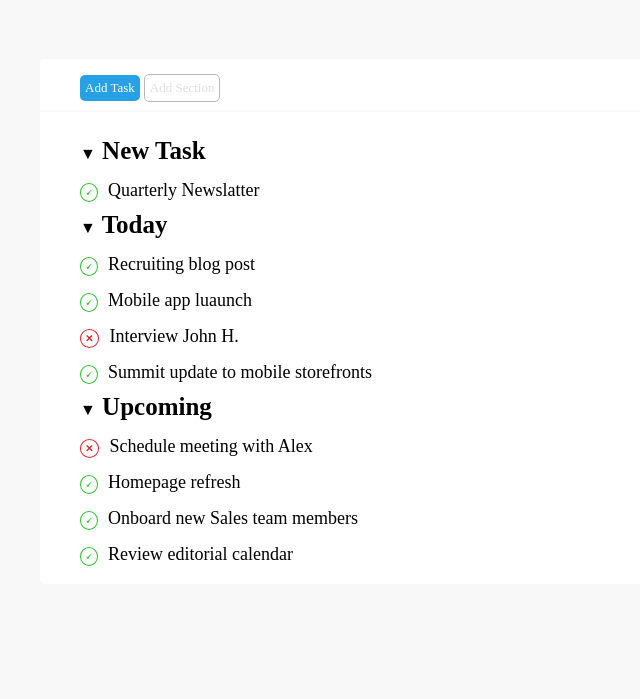
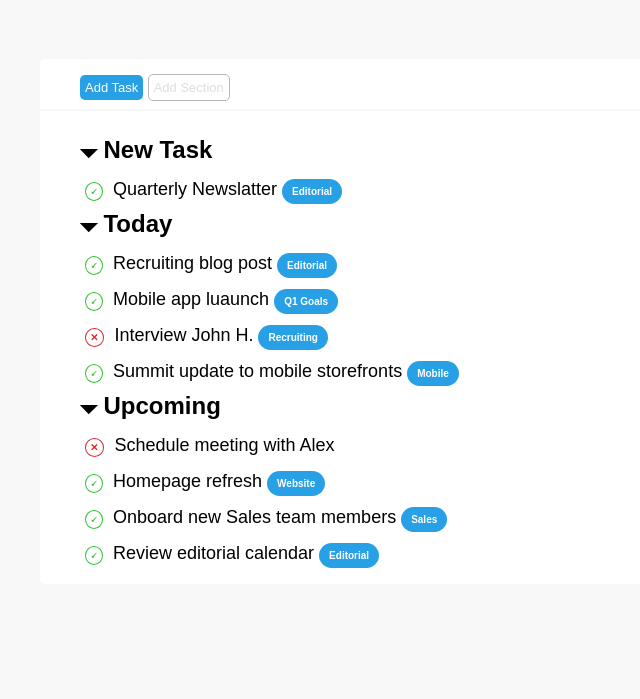
Before and after one commit to AleFarinaIV/html-css-toboolist, a plain HTML site: page index.html in a window 1280 px wide. Shown: the part 101-800 px from the top of the page, without its empty margins (0-640 px from the left). Drawn offline with Linux system fonts and the light colour scheme.

Commit message:
[UPD] added label, corrected problems

```diff
--- a/css/style.css
+++ b/css/style.css
@@ -5,11 +5,13 @@ html {
         box-sizing: border-box;
     }
     background-color: rgb(248, 248, 248);
+    body {
+        font-family: Arial, sans-serif;
         header {
             background-color: white;
             width: 100%;
             margin-bottom: 60px;
-        #logo{
+            #logo {
                 width: 70px;
                 vertical-align: middle;
                 margin: 15px 0 15px 30px;
@@ -23,8 +25,8 @@ html {
             }
         }
         main {
-        .mb-40{
-            margin: 0px 0 0 40px
+            .mb-40 {
+                margin: 0 0 0 40px
             }
             .overlay {
                 background-color: white;
@@ -32,11 +34,11 @@ html {
                 width: 1200px;
                 height: 525px;
                 margin: 0 auto;
-            .size{
+                .size {
                     padding: 15px 0 8px 0;
                 }
             }
-        p{
+            p {
                 display: inline-block;
             }
             span {
@@ -62,8 +64,11 @@ html {
                 border: 1px solid rgb(248, 248, 248);
                 margin-bottom: 25px;
             }
+            ul {
+                list-style-type: none;
+            }
             li {
-            margin: 15px 0 10px 25px;
+                margin: 15px 0 10px 5px;
                 font-size: 18px;
 
                 .circle {
@@ -73,7 +78,7 @@ html {
                     border-radius: 50%;
                     color: rgb(44, 193, 44);
                     font-size: 10px;
-                margin: 0 10px 0 -25px;
+                    margin: 0 10px 0 0;
                 }
                 .circleX {
                     background-color: white;
@@ -82,8 +87,16 @@ html {
                     border-radius: 50%;
                     color: rgb(221, 38, 38);
                     font-size: 10px;
-                margin: 0 10px 0 -25px;
+                    margin: 0 10px 0 0;
+                }
+                .label {
+                    padding: 7px 10px 7px 10px;
+                    border-radius: 15px;
+                    color:white;
+                    background-color: rgb(40, 160, 230);
+                    font-size: 10px;
                 }
             }
         }
     }
+}
--- a/index.html
+++ b/index.html
@@ -21,27 +21,43 @@
             </div>
             <hr class="line">
             <div class="mb-40">
-                &#9660;<span> New Task</span>
+                <h2>&#128899; New Task</h2>
                 <ul>
-                    <li><span class="circle">&#128504;</span>Quarterly Newslatter</li>
+                    <li><span class="circle">&#128504;</span>Quarterly Newslatter
+                        <span class="label">Editorial</span>
+                    </li>
                 </ul>
             </div>
             <div class="mb-40">
-                &#9660;<span> Today</span>
+                <h2>&#128899; Today</h2>
                 <ul>
-                 <li><span class="circle">&#128504;</span>Recruiting blog post</li>
-                 <li><span class="circle">&#128504;</span>Mobile app luaunch</li>
-                 <li><span class="circleX">&#x2715;</span>Interview John H.</li>
-                 <li><span class="circle">&#128504;</span>Summit update to mobile storefronts</li>
+                 <li><span class="circle">&#128504;</span>Recruiting blog post
+                    <span class="label">Editorial</span>
+                </li>
+                 <li><span class="circle">&#128504;</span>Mobile app luaunch
+                <span class="label">Q1 Goals</span>
+            </li>
+                 <li><span class="circleX">&#x2715;</span>Interview John H.
+                <span class="label">Recruiting</span>
+            </li>
+                 <li><span class="circle">&#128504;</span>Summit update to mobile storefronts
+                <span class="label">Mobile</span>
+            </li>
                 </ul>
             </div>
             <div class="mb-40">
-                &#9660;<span> Upcoming</span>
+                <h2>&#128899; Upcoming</h2>
                 <ul>
                     <li><span class="circleX">&#x2715;</span>Schedule meeting with Alex</li>
-                    <li><span class="circle">&#128504;</span>Homepage refresh</li>
-                    <li><span class="circle">&#128504;</span>Onboard new Sales team members</li>
-                    <li><span class="circle">&#128504;</span>Review editorial calendar</li>
+                    <li><span class="circle">&#128504;</span>Homepage refresh
+                    <span class="label">Website</span>
+                </li>
+                    <li><span class="circle">&#128504;</span>Onboard new Sales team members
+                    <span class="label">Sales</span>
+                </li>
+                    <li><span class="circle">&#128504;</span>Review editorial calendar
+                    <span class="label">Editorial</span>
+                </li>
                 </ul>
             </div>
         </div>
```
Lines whose indentation alone changed are shown as unchanged.
